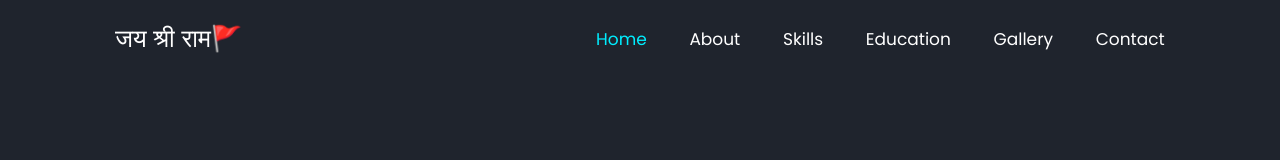
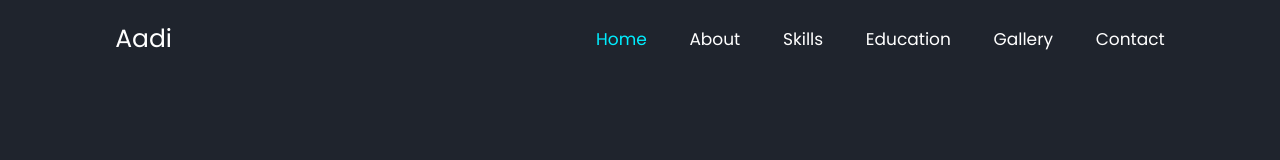
Before and after one commit to adityayadav8294/Aditya1, a plain HTML site: page index.html in a window 1280 px wide. Shown: the top 160 px of the page. Drawn offline with nearby package versions, Linux system fonts and the light colour scheme.

Commit message:
Update index.html
update logo in header

```diff
--- a/index.html
+++ b/index.html
@@ -16,7 +16,7 @@
 <body>
     <!-- header design -->
     <header class="header">
-        <a href="#" class="logo">जय श्री राम🚩</a>
+        <a href="#" class="logo">Aadi</a>
 
         <i class='bx bx-menu' id="menu-icon"></i>
 
```
